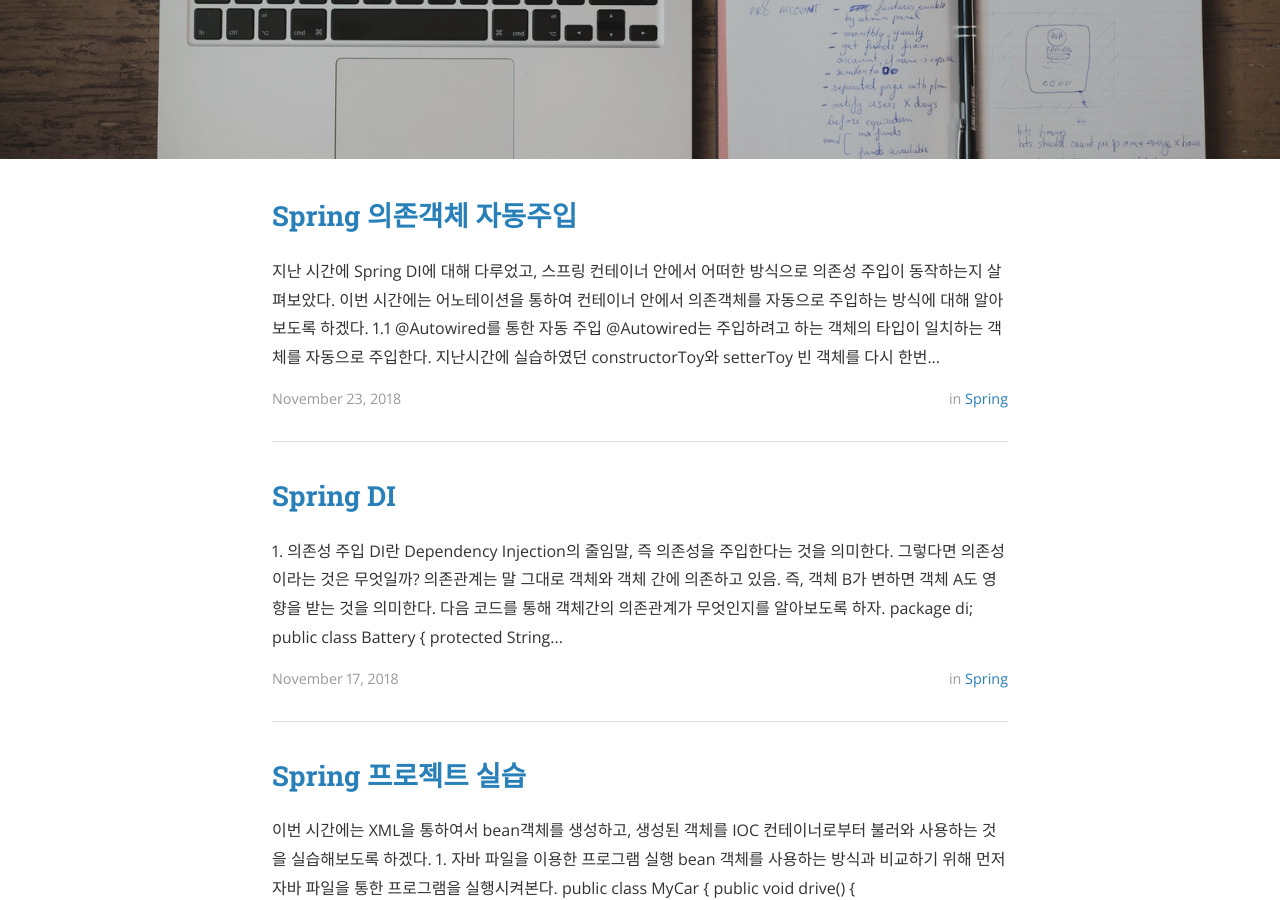
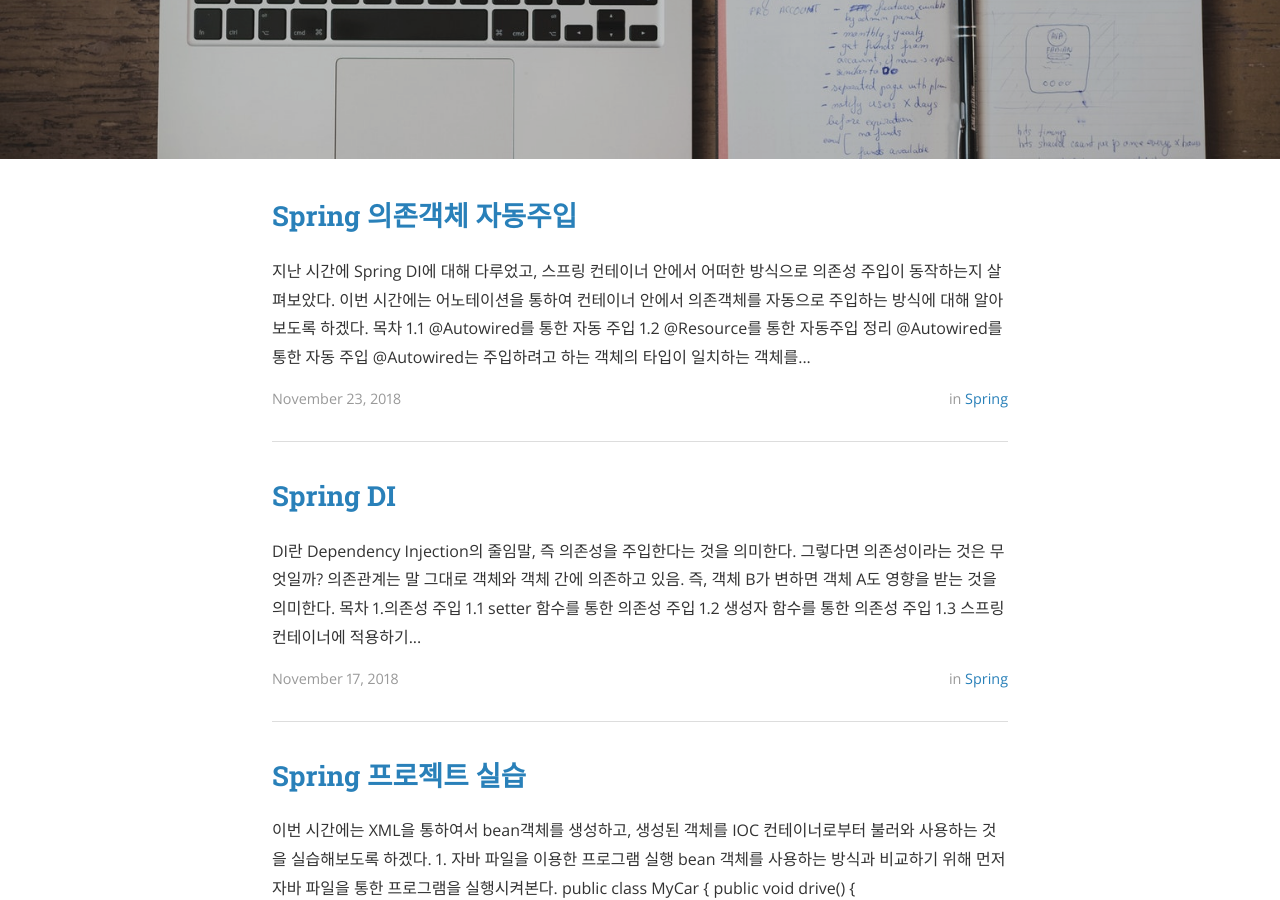
Before and after one commit to ca98047/ca98047.github.io, a Jekyll site: the page built from index.html, in a window 1280 px wide and 900 px high, scrolled down 344 px. Built offline with Jekyll 4.4.1, drawn with Linux system fonts in a browser that asks for light colours; nearby versions of some CDN libraries; the list of posts is cut into pages by our own code.

Commit message:
목차 구분

````diff
--- a/_posts/2018-11-17-Spring DI.markdown
+++ b/_posts/2018-11-17-Spring DI.markdown
@@ -6,9 +6,18 @@ categories: Spring
 layout: post
 date: '2018-11-17 23:18:25'
 ---
-### 1. 의존성 주입
+
 DI란 Dependency Injection의 줄임말, 즉 의존성을 주입한다는 것을 의미한다. 그렇다면 의존성이라는 것은 무엇일까? 의존관계는 말 그대로 객체와 객체 간에 의존하고 있음. 즉, 객체 B가 변하면 객체 A도 영향을 받는 것을 의미한다.
 
+### 목차
+[1.의존성 주입](#의존성-주입)
+[1.1 setter 함수를 통한 의존성 주입](#setter-함수를-통한-의존성-주입)
+[1.2 생성자 함수를 통한 의존성 주입](#생성자 함수를 통한 의존성 주입)
+[1.3 스프링 컨테이너에 적용하기](#스프링 컨테이너에 적용하기)
+[정리](#정리)
+
+---
+### 의존성 주입
 다음 코드를 통해 객체간의 의존관계가 무엇인지를 알아보도록 하자.
 ```
 package di;
@@ -281,7 +294,7 @@ xml에서 선언한 바와 같이 각각의 객체들이 두가지 방법으로
 또 하나 살펴봐야 할 점은 getBean 메서드를 이용하여 bean객체를 호출하지 않았음에도 불구하고 시스템 알럿들이 실행되었다는 것이다. <U>이것은 applicationContext.xml에서 선언한 bean들이 메모리에 미리 로드 되었음을 의미한다.</U>
 즉, 스프링에서 bean 객체는 한번만 생성이 되고 이것을 모든 쓰레드가 공유하여 사용한다. 이러한 개념을 **싱글톤** 이라고 한다.
 
-
+---
 
 
 ### 정리
````
Also changed, not shown: other parts of _posts/2018-11-17-Spring DI.markdown (+7 -3 lines), _posts/2018-11-23-Spring 의존객체 자동주입.markdown (+10 -3 lines), 4 other files.
